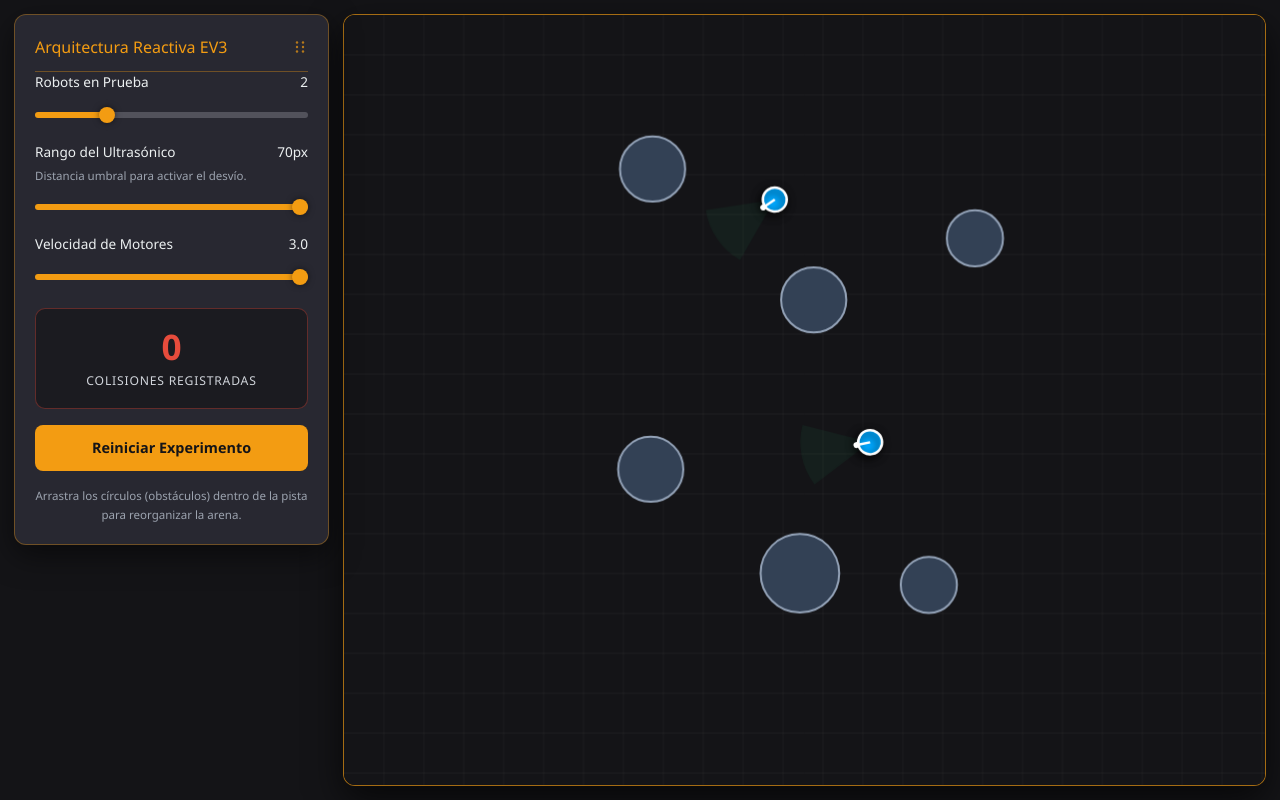
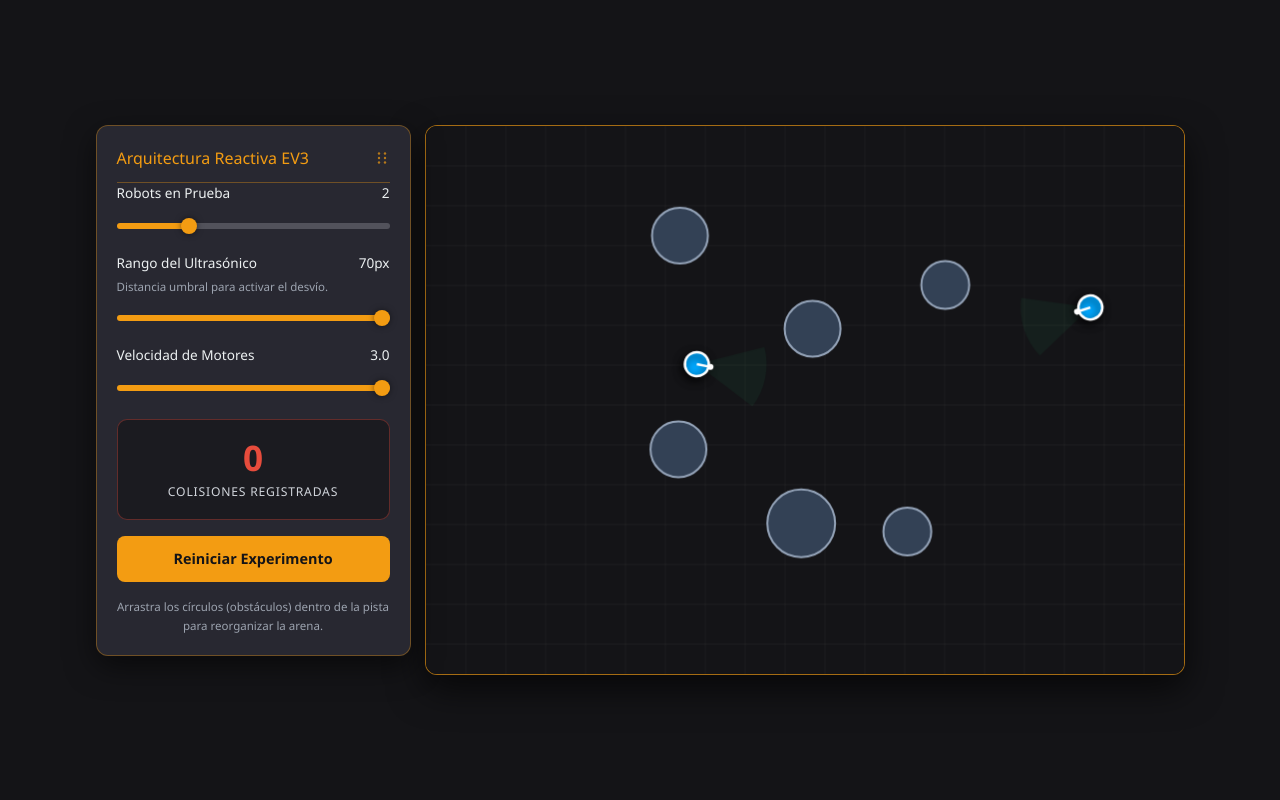
Before and after one commit to ALUN403/Simulacion, a plain HTML site: page STEM.html in a window 1280 px wide. Drawn offline with nearby package versions, Linux system fonts and the light colour scheme.

Commit message:
Refactor STEM interface layout and styles
Updated layout and styles for the STEM simulation interface, including fixed dimensions for the arena and adjustments to the UI panel.

```diff
--- a/STEM.html
+++ b/STEM.html
@@ -20,35 +20,39 @@
             -webkit-user-select: none;
         }
 
-        /* Layout principal lado a lado (Panel a la izquierda + Arena ocupando el resto) */
+        /* Contenedor principal centrado con tamaño fijo de bloque (como en la imagen) */
+        #stage-container {
+            width: 100%;
+            height: 100%;
+            display: flex;
+            align-items: center;
+            justify-content: center;
+            padding: 16px;
+            box-sizing: border-box;
+        }
+
+        /* Grupo de interfaz + pista de tamaño fijo */
         #app-layout {
             display: flex;
             flex-direction: row;
-            align-items: stretch;
-            width: 100%;
-            height: 100%;
-            padding: 14px;
+            align-items: flex-start;
             gap: 14px;
-            box-sizing: border-box;
+            max-width: 100%;
+            max-height: 100%;
         }
 
-        /* Panel lateral izquierdo fijo */
+        /* Panel lateral izquierdo con dimensiones fijas */
         #ui-panel {
             position: relative;
             flex-shrink: 0;
             width: 315px;
-            max-width: 100%;
-            height: fit-content;
-            max-height: 100%;
-            overflow-y: auto;
             background: #282831;
             border: 1px solid rgba(243, 156, 18, 0.35);
             border-radius: 12px;
             padding: 20px;
-            box-shadow: 0 10px 30px rgba(0, 0, 0, 0.5);
+            box-shadow: 0 10px 30px rgba(0, 0, 0, 0.55);
             z-index: 10;
             box-sizing: border-box;
-            transition: box-shadow 0.2s;
         }
 
         /* Cuando el usuario arrastra el panel manualmente, pasa a modo flotante */
@@ -57,15 +61,14 @@
             margin: 0;
         }
 
-        /* Contenedor de la arena delimitada ocupando todo el espacio derecho */
+        /* Contenedor de la arena de tamaño fijo */
         #arena-wrapper {
             position: relative;
-            flex: 1;
-            min-width: 0;
-            min-height: 0;
-            display: flex;
-            align-items: stretch;
-            justify-content: stretch;
+            flex-shrink: 0;
+            width: 760px;
+            height: 550px;
+            max-width: calc(100vw - 365px);
+            max-height: calc(100vh - 32px);
         }
 
         canvas {
@@ -120,7 +123,7 @@
             color: #ecf0f1;
         }
 
-        /* Estilizado personalizado de sliders para igualar la pista y el pulgar naranja */
+        /* Estilizado personalizado de sliders */
         input[type="range"] {
             -webkit-appearance: none;
             appearance: none;
@@ -212,20 +215,10 @@
         button.btn-reset:active {
             transform: scale(0.99);
         }
-
-        /* Adaptación responsiva en pantallas estrechas */
-        @media (max-width: 768px) {
-            #app-layout {
-                flex-direction: column;
-            }
-            #ui-panel {
-                width: 100%;
-                max-height: 45%;
-            }
-        }
     </style>
 </head>
 <body>
+    <div id="stage-container">
         <div id="app-layout">
             <!-- Panel de control y telemetría STEM -->
             <aside id="ui-panel" aria-label="Controles de simulación EV3">
@@ -282,17 +275,21 @@
                 </p>
             </aside>
 
-        <!-- Arena delimitada ocupando todo el espacio derecho -->
+            <!-- Arena delimitada de tamaño fijo -->
             <main id="arena-wrapper" aria-label="Pista de simulación">
-            <canvas id="simCanvas"></canvas>
+                <canvas id="simCanvas" width="760" height="550"></canvas>
             </main>
+        </div>
     </div>
 
     <script>
         // Referencias al canvas y contexto 2D
-        const arenaWrapper = document.getElementById('arena-wrapper');
         const canvas = document.getElementById('simCanvas');
         const ctx = canvas.getContext('2d');
+
+        // Dimensiones lógicas constantes de la arena
+        const ARENA_WIDTH = 760;
+        const ARENA_HEIGHT = 550;
 
         // Referencias a elementos de interfaz
         const uiPanel = document.getElementById('ui-panel');
@@ -354,7 +351,6 @@
                 uiPanel.style.width = rect.width + 'px';
                 uiPanel.style.left = rect.left + 'px';
                 uiPanel.style.top = rect.top + 'px';
-                resize();
             }
             arrastrandoPanel = true;
             offsetPanelX = clientX - rect.left;
@@ -395,38 +391,15 @@
         window.addEventListener('touchcancel', finalizarArrastrePanel);
 
         /**
-         * Ajusta el tamaño del lienzo al contenedor derecho y reposiciona obstáculos y robots si es necesario.
+         * Mantiene las dimensiones internas fijas de la pista para que nunca cambie de tamaño.
          */
         function resize() {
-            try {
-                const prevWidth = canvas.width;
-                const prevHeight = canvas.height;
-                const rect = arenaWrapper.getBoundingClientRect();
-                const width = Math.max(260, Math.round(rect.width));
-                const height = Math.max(240, Math.round(rect.height));
-
-                canvas.width = width;
-                canvas.height = height;
-
-                if (prevWidth > 0 && prevHeight > 0 && obstaculos.length > 0) {
-                    for (let i = 0; i < obstaculos.length; i++) {
-                        const obs = obstaculos[i];
-                        obs.x = Math.min(Math.max(obs.radius + 12, (obs.x / prevWidth) * canvas.width), canvas.width - obs.radius - 12);
-                        obs.y = Math.min(Math.max(obs.radius + 12, (obs.y / prevHeight) * canvas.height), canvas.height - obs.radius - 12);
-                    }
-                    for (let i = 0; i < robots.length; i++) {
-                        const rob = robots[i];
-                        rob.x = Math.min(Math.max(rob.radius + 10, rob.x), canvas.width - rob.radius - 10);
-                        rob.y = Math.min(Math.max(rob.radius + 10, rob.y), canvas.height - rob.radius - 10);
-                    }
-                }
+            canvas.width = ARENA_WIDTH;
+            canvas.height = ARENA_HEIGHT;
 
             if (uiPanel.classList.contains('floating')) {
                 const rectPanel = uiPanel.getBoundingClientRect();
                 limitarPosicionPanel(rectPanel.left, rectPanel.top);
-                }
-            } catch (err) {
-                console.error('Error al redimensionar la pista:', err);
             }
         }
 
@@ -465,19 +438,18 @@
          * Genera los 6 obstáculos circulares en las posiciones y tamaños relativos exactos de referencia.
          */
         function generarObstaculos() {
-            const escalaBase = Math.min(canvas.width / 820, canvas.height / 580);
             const configuracionObstaculos = [
-                { x: 0.335 * canvas.width, y: 0.20 * canvas.height,  radius: Math.max(18, 29 * escalaBase) }, // 1. Superior izquierda
-                { x: 0.51 * canvas.width,  y: 0.37 * canvas.height,  radius: Math.max(18, 29 * escalaBase) }, // 2. Central superior
-                { x: 0.685 * canvas.width, y: 0.29 * canvas.height,  radius: Math.max(16, 25 * escalaBase) }, // 3. Superior derecha
-                { x: 0.333 * canvas.width, y: 0.59 * canvas.height,  radius: Math.max(18, 29 * escalaBase) }, // 4. Inferior izquierda
-                { x: 0.495 * canvas.width, y: 0.725 * canvas.height, radius: Math.max(22, 35 * escalaBase) }, // 5. Inferior central (más grande)
-                { x: 0.635 * canvas.width, y: 0.74 * canvas.height,  radius: Math.max(16, 25 * escalaBase) }  // 6. Inferior derecha
+                { x: 0.335 * ARENA_WIDTH, y: 0.20 * ARENA_HEIGHT,  radius: 28 }, // 1. Superior izquierda
+                { x: 0.51 * ARENA_WIDTH,  y: 0.37 * ARENA_HEIGHT,  radius: 28 }, // 2. Central superior
+                { x: 0.685 * ARENA_WIDTH, y: 0.29 * ARENA_HEIGHT,  radius: 24 }, // 3. Superior derecha
+                { x: 0.333 * ARENA_WIDTH, y: 0.59 * ARENA_HEIGHT,  radius: 28 }, // 4. Inferior izquierda
+                { x: 0.495 * ARENA_WIDTH, y: 0.725 * ARENA_HEIGHT, radius: 34 }, // 5. Inferior central (más grande)
+                { x: 0.635 * ARENA_WIDTH, y: 0.74 * ARENA_HEIGHT,  radius: 24 }  // 6. Inferior derecha
             ];
 
             obstaculos = configuracionObstaculos.map((obs) => ({
-                x: Math.min(Math.max(obs.radius + 12, obs.x), canvas.width - obs.radius - 12),
-                y: Math.min(Math.max(obs.radius + 12, obs.y), canvas.height - obs.radius - 12),
+                x: obs.x,
+                y: obs.y,
                 radius: obs.radius,
                 isDragging: false
             }));
@@ -490,8 +462,8 @@
             constructor(id) {
                 this.id = id;
                 this.radius = 12;
-                this.x = 30 + Math.random() * Math.max(40, canvas.width - 60);
-                this.y = 30 + Math.random() * Math.max(40, canvas.height - 60);
+                this.x = 30 + Math.random() * (ARENA_WIDTH - 60);
+                this.y = 30 + Math.random() * (ARENA_HEIGHT - 60);
                 this.angle = Math.random() * Math.PI * 2;
                 this.tasaGiroAleatorio = (Math.random() - 0.5) * 0.04;
                 this.pasosRestantesRumbo = 20 + Math.floor(Math.random() * 50);
@@ -634,21 +606,21 @@
                 if (this.x < this.radius + 6) {
                     this.x = this.radius + 6;
                     rebotoEnBorde = true;
-                } else if (this.x > canvas.width - this.radius - 6) {
-                    this.x = canvas.width - this.radius - 6;
+                } else if (this.x > ARENA_WIDTH - this.radius - 6) {
+                    this.x = ARENA_WIDTH - this.radius - 6;
                     rebotoEnBorde = true;
                 }
 
                 if (this.y < this.radius + 6) {
                     this.y = this.radius + 6;
                     rebotoEnBorde = true;
-                } else if (this.y > canvas.height - this.radius - 6) {
-                    this.y = canvas.height - this.radius - 6;
+                } else if (this.y > ARENA_HEIGHT - this.radius - 6) {
+                    this.y = ARENA_HEIGHT - this.radius - 6;
                     rebotoEnBorde = true;
                 }
 
                 if (rebotoEnBorde) {
-                    const anguloCentro = Math.atan2(canvas.height / 2 - this.y, canvas.width / 2 - this.x);
+                    const anguloCentro = Math.atan2(ARENA_HEIGHT / 2 - this.y, ARENA_WIDTH / 2 - this.x);
                     this.angle = this.normalizarAngulo(anguloCentro + (Math.random() - 0.5) * 0.8);
                     this.pasosRestantesRumbo = 25 + Math.floor(Math.random() * 40);
                 }
@@ -735,8 +707,8 @@
         // Soporte para arrastrar obstáculos con mouse y táctil
         function iniciarArrastre(clientX, clientY) {
             const rect = canvas.getBoundingClientRect();
-            const mX = (clientX - rect.left) * (canvas.width / rect.width);
-            const mY = (clientY - rect.top) * (canvas.height / rect.height);
+            const mX = (clientX - rect.left) * (ARENA_WIDTH / rect.width);
+            const mY = (clientY - rect.top) * (ARENA_HEIGHT / rect.height);
 
             for (let i = 0; i < obstaculos.length; i++) {
                 const obs = obstaculos[i];
@@ -750,11 +722,11 @@
         function moverArrastre(clientX, clientY) {
             if (!objetoArrastrado) return;
             const rect = canvas.getBoundingClientRect();
-            const mX = (clientX - rect.left) * (canvas.width / rect.width);
-            const mY = (clientY - rect.top) * (canvas.height / rect.height);
+            const mX = (clientX - rect.left) * (ARENA_WIDTH / rect.width);
+            const mY = (clientY - rect.top) * (ARENA_HEIGHT / rect.height);
 
-            objetoArrastrado.x = Math.min(Math.max(objetoArrastrado.radius, mX), canvas.width - objetoArrastrado.radius);
-            objetoArrastrado.y = Math.min(Math.max(objetoArrastrado.radius, mY), canvas.height - objetoArrastrado.radius);
+            objetoArrastrado.x = Math.min(Math.max(objetoArrastrado.radius, mX), ARENA_WIDTH - objetoArrastrado.radius);
+            objetoArrastrado.y = Math.min(Math.max(objetoArrastrado.radius, mY), ARENA_HEIGHT - objetoArrastrado.radius);
         }
 
         function finalizarArrastre() {
@@ -788,22 +760,22 @@
             try {
                 // Fondo delimitado de la pista
                 ctx.fillStyle = '#141417';
-                ctx.fillRect(0, 0, canvas.width, canvas.height);
+                ctx.fillRect(0, 0, ARENA_WIDTH, ARENA_HEIGHT);
 
                 // Dibujar cuadrícula sutil de referencia dentro de la pista
                 ctx.strokeStyle = 'rgba(255, 255, 255, 0.04)';
                 ctx.lineWidth = 1;
                 const pasoCuadricula = 40;
-                for (let x = pasoCuadricula; x < canvas.width; x += pasoCuadricula) {
+                for (let x = pasoCuadricula; x < ARENA_WIDTH; x += pasoCuadricula) {
                     ctx.beginPath();
                     ctx.moveTo(x, 0);
-                    ctx.lineTo(x, canvas.height);
+                    ctx.lineTo(x, ARENA_HEIGHT);
                     ctx.stroke();
                 }
-                for (let y = pasoCuadricula; y < canvas.height; y += pasoCuadricula) {
+                for (let y = pasoCuadricula; y < ARENA_HEIGHT; y += pasoCuadricula) {
                     ctx.beginPath();
                     ctx.moveTo(0, y);
-                    ctx.lineTo(canvas.width, y);
+                    ctx.lineTo(ARENA_WIDTH, y);
                     ctx.stroke();
                 }
 
```
Lines whose indentation alone changed are shown as unchanged.
